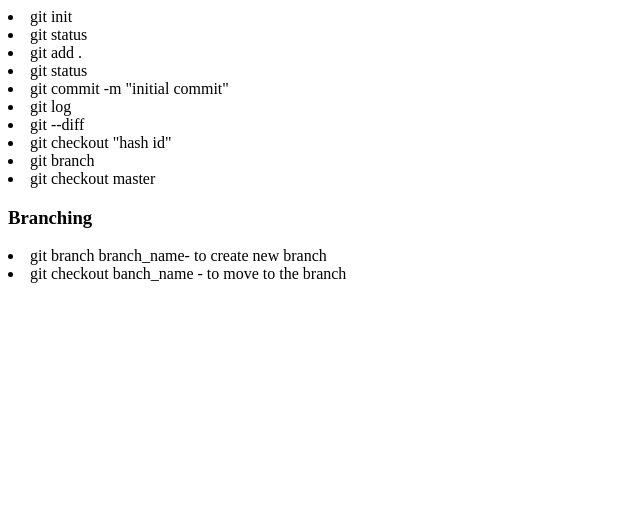
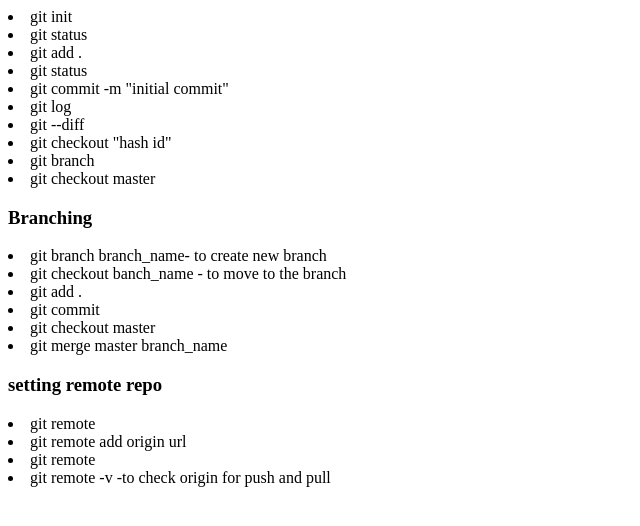
Before and after one commit to pratheekmurthy/git, a plain HTML site: page new.html in a window 1280 px wide. Shown: the whole page, without its empty margins (0-640 px from the left). Drawn offline with Linux system fonts and the light colour scheme.

```diff
--- a/new.html
+++ b/new.html
@@ -18,5 +18,16 @@
         <h3>Branching</h3>
         <li>git branch branch_name- to create new branch</li>
         <li>git checkout banch_name - to move to the branch</li>
+        <li>git add .</li>
+        <li>git commit</li>
+        <li>git checkout master</li>
+        <li>git merge master branch_name</li>
+
+
+        <h3>setting remote repo</h3>
+        <li>git remote</li>
+        <li>git remote add origin url</li>
+        <li>git remote</li>
+        <li>git remote -v -to check origin for push and pull</li>
     </body>
 </html>
```
Also changed, not shown: 1 other file.
